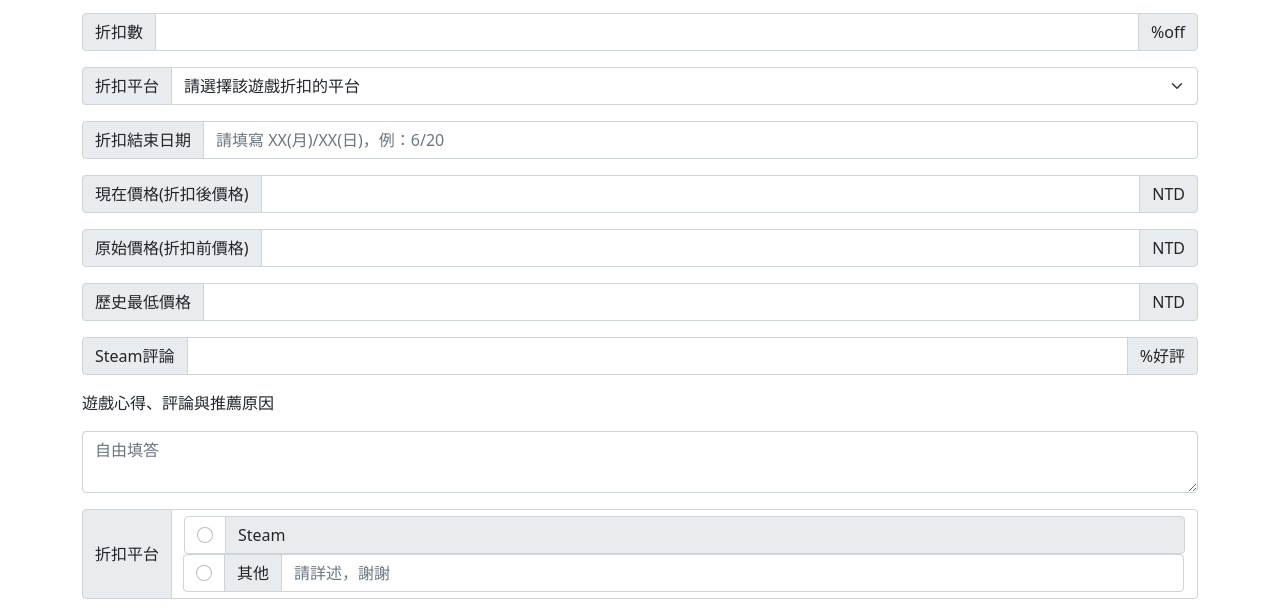
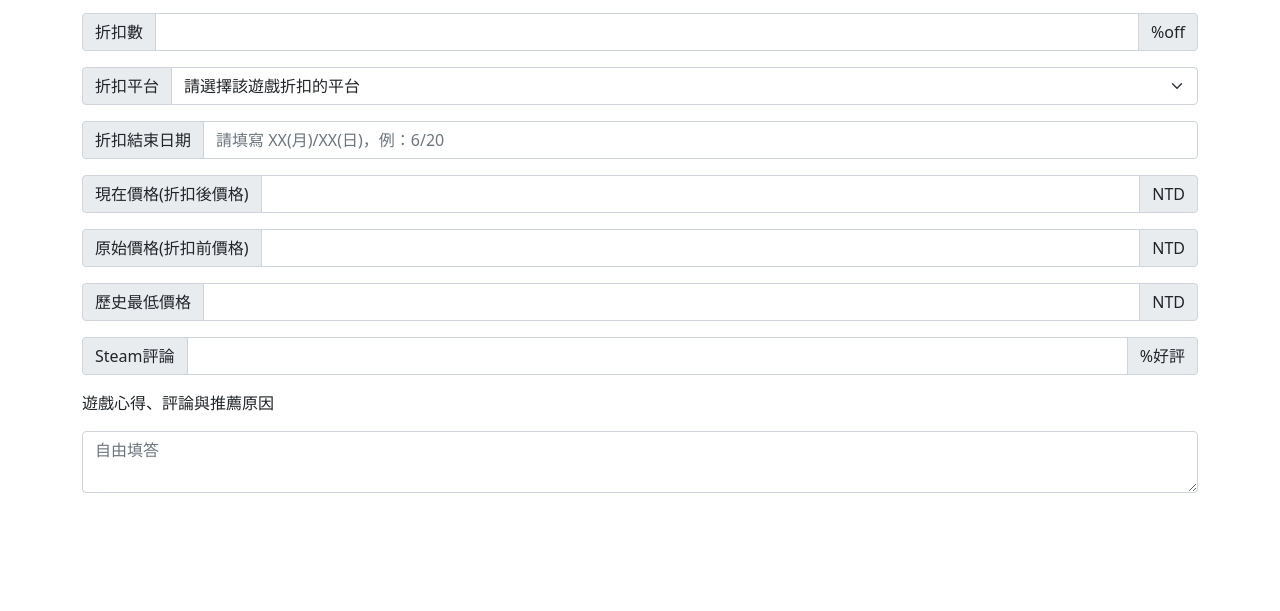
Before and after one commit to aa4090201/end2, a plain HTML site: page index.html in a window 1280 px wide. Shown: the part 189-800 px from the top of the page. Drawn offline with nearby package versions, Linux system fonts and the light colour scheme.

Commit message:
Update index.html

```diff
--- a/index.html
+++ b/index.html
@@ -87,7 +87,7 @@
 						</div>
 					</article>
 
-					<div class="input-group mb-3">
+					<!-- <div class="input-group mb-3">
 						<span class="input-group-text">折扣平台</span>
 						<div class="input-group-text bg-white flex-fill">
 							<div class="input-group flex-column">
@@ -143,7 +143,7 @@
 				</article>
 				<article id="article4" class="article article4">
 
-					<!-- input:c -->
+					 input:c
 					<p>防疫期間教學所遇困難與需求（可於其他部分詳述）</p>
 
 
@@ -235,7 +235,7 @@
 				</article>
 				<article id="article8" class="article article8">
 					<p>謝謝你的填寫</p>
-				</article>
+				</article> -->
 			</div>
 		</section>
 		<footer></footer>
```
